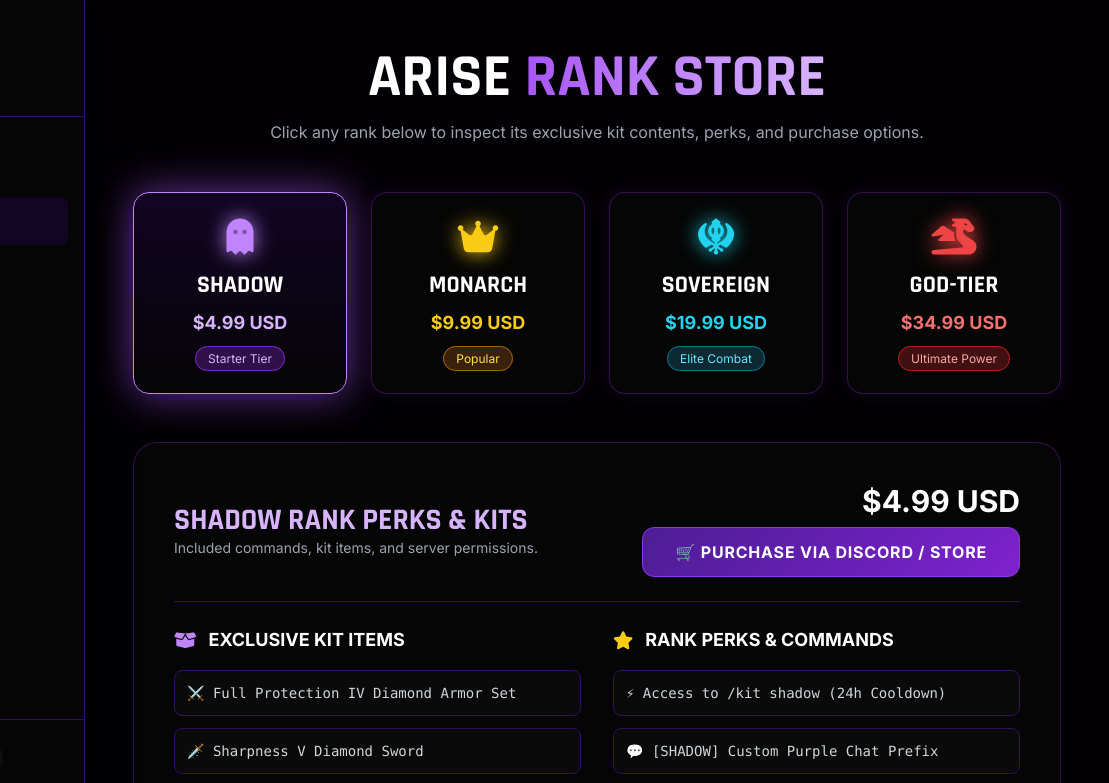
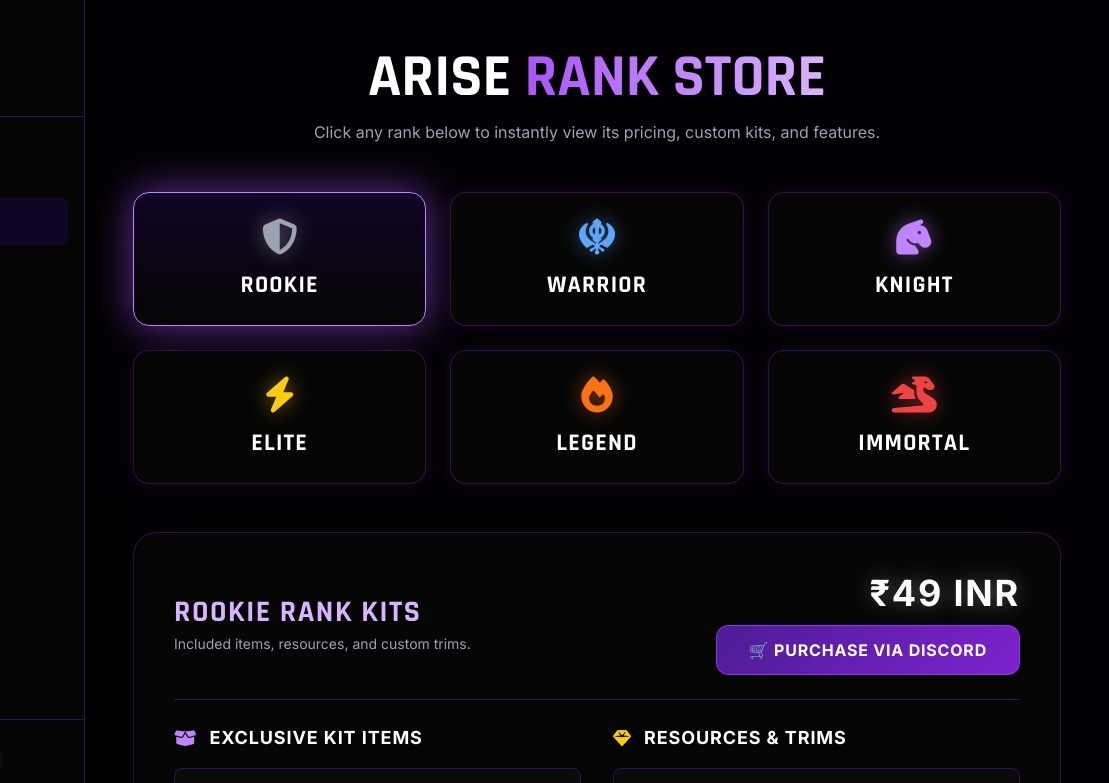
Before and after one commit to abhijitkumar1825-maker/ariseback, a website: page public/ranks.html in a window 1280 px wide. Shown: the top 783 px of the page, 171-1280 px from the left. Drawn offline with nearby package versions, Linux system fonts and the light colour scheme.

Commit message:
updated ranks
Updated rank store page with new rank options and dynamic kit inspector display.

```diff
--- a/public/ranks.html
+++ b/public/ranks.html
@@ -38,6 +38,7 @@
         .rank-card {
             transition: all 0.4s cubic-bezier(0.175, 0.885, 0.32, 1.275);
             cursor: pointer;
+            background: #050505;
         }
         .rank-card:hover {
             transform: translateY(-8px);
@@ -64,6 +65,15 @@
         .sidebar { transition: transform 0.4s ease-in-out; z-index: 50; }
         @media (max-width: 768px) {
             .sidebar-hidden { transform: translateX(-100%); }
+        }
+
+        /* Smooth fade transition for kit inspector */
+        .fade-in {
+            animation: fadeIn 0.4s ease-in;
+        }
+        @keyframes fadeIn {
+            from { opacity: 0; transform: translateY(10px); }
+            to { opacity: 1; transform: translateY(0); }
         }
     </style>
 </head>
@@ -117,66 +127,63 @@
 
             <div class="text-center mb-12">
                 <h1 class="text-4xl md:text-6xl font-extrabold uppercase mb-3">ARISE <span class="text-transparent bg-clip-text bg-gradient-to-r from-[#a855f7] to-[#d8b4fe]">Rank Store</span></h1>
-                <p class="text-gray-400 text-sm md:text-base">Click any rank below to inspect its exclusive kit contents, perks, and purchase options.</p>
+                <p class="text-gray-400 text-sm md:text-base">Click any rank below to instantly view its pricing, custom kits, and features.</p>
             </div>
 
-            <!-- Rank Selection Cards -->
-            <div class="grid grid-cols-1 sm:grid-cols-2 lg:grid-cols-4 gap-6 mb-12">
+            <!-- 6 Rank Selection Cards (Responsive Grid) -->
+            <div class="grid grid-cols-2 md:grid-cols-3 gap-4 md:gap-6 mb-12">
 
-                <!-- Rank 1: SHADOW -->
-                <div onclick="selectRank('shadow')" id="card-shadow" class="rank-card active bg-[#050505] aura-border rounded-2xl p-6 text-center border">
-                    <i class="fas fa-ghost text-4xl text-purple-400 mb-3 drop-shadow-[0_0_10px_#c084fc]"></i>
-                    <h3 class="text-2xl font-bold uppercase text-white">SHADOW</h3>
-                    <p class="text-purple-300 font-bold text-lg my-2">$4.99 USD</p>
-                    <span class="text-xs bg-purple-900/50 text-purple-300 px-3 py-1 rounded-full border border-purple-700">Starter Tier</span>
+                <div onclick="selectRank('rookie')" id="card-rookie" class="rank-card active aura-border rounded-2xl p-4 md:p-6 text-center border">
+                    <i class="fas fa-shield-alt text-3xl md:text-4xl text-gray-400 mb-3 drop-shadow-[0_0_10px_rgba(156,163,175,0.5)]"></i>
+                    <h3 class="text-xl md:text-2xl font-bold uppercase text-white tracking-wider">ROOKIE</h3>
                 </div>
 
-                <!-- Rank 2: MONARCH -->
-                <div onclick="selectRank('monarch')" id="card-monarch" class="rank-card bg-[#050505] aura-border rounded-2xl p-6 text-center border">
-                    <i class="fas fa-crown text-4xl text-yellow-400 mb-3 drop-shadow-[0_0_10px_#facc15]"></i>
-                    <h3 class="text-2xl font-bold uppercase text-white">MONARCH</h3>
-                    <p class="text-yellow-400 font-bold text-lg my-2">$9.99 USD</p>
-                    <span class="text-xs bg-yellow-900/50 text-yellow-300 px-3 py-1 rounded-full border border-yellow-700">Popular</span>
+                <div onclick="selectRank('warrior')" id="card-warrior" class="rank-card aura-border rounded-2xl p-4 md:p-6 text-center border">
+                    <i class="fas fa-khanda text-3xl md:text-4xl text-blue-400 mb-3 drop-shadow-[0_0_10px_rgba(96,165,250,0.5)]"></i>
+                    <h3 class="text-xl md:text-2xl font-bold uppercase text-white tracking-wider">WARRIOR</h3>
                 </div>
 
-                <!-- Rank 3: SOVEREIGN -->
-                <div onclick="selectRank('sovereign')" id="card-sovereign" class="rank-card bg-[#050505] aura-border rounded-2xl p-6 text-center border">
-                    <i class="fas fa-khanda text-4xl text-cyan-400 mb-3 drop-shadow-[0_0_10px_#22d3ee]"></i>
-                    <h3 class="text-2xl font-bold uppercase text-white">SOVEREIGN</h3>
-                    <p class="text-cyan-400 font-bold text-lg my-2">$19.99 USD</p>
-                    <span class="text-xs bg-cyan-900/50 text-cyan-300 px-3 py-1 rounded-full border border-cyan-700">Elite Combat</span>
+                <div onclick="selectRank('knight')" id="card-knight" class="rank-card aura-border rounded-2xl p-4 md:p-6 text-center border">
+                    <i class="fas fa-horse-head text-3xl md:text-4xl text-purple-400 mb-3 drop-shadow-[0_0_10px_rgba(192,132,252,0.5)]"></i>
+                    <h3 class="text-xl md:text-2xl font-bold uppercase text-white tracking-wider">KNIGHT</h3>
                 </div>
 
-                <!-- Rank 4: GOD-TIER -->
-                <div onclick="selectRank('godtier')" id="card-godtier" class="rank-card bg-[#050505] aura-border rounded-2xl p-6 text-center border">
-                    <i class="fas fa-dragon text-4xl text-red-500 mb-3 drop-shadow-[0_0_10px_#ef4444]"></i>
-                    <h3 class="text-2xl font-bold uppercase text-white">GOD-TIER</h3>
-                    <p class="text-red-400 font-bold text-lg my-2">$34.99 USD</p>
-                    <span class="text-xs bg-red-900/50 text-red-300 px-3 py-1 rounded-full border border-red-700">Ultimate Power</span>
+                <div onclick="selectRank('elite')" id="card-elite" class="rank-card aura-border rounded-2xl p-4 md:p-6 text-center border">
+                    <i class="fas fa-bolt text-3xl md:text-4xl text-yellow-400 mb-3 drop-shadow-[0_0_10px_rgba(250,204,21,0.5)]"></i>
+                    <h3 class="text-xl md:text-2xl font-bold uppercase text-white tracking-wider">ELITE</h3>
+                </div>
+
+                <div onclick="selectRank('legend')" id="card-legend" class="rank-card aura-border rounded-2xl p-4 md:p-6 text-center border">
+                    <i class="fas fa-fire text-3xl md:text-4xl text-orange-500 mb-3 drop-shadow-[0_0_10px_rgba(249,115,22,0.5)]"></i>
+                    <h3 class="text-xl md:text-2xl font-bold uppercase text-white tracking-wider">LEGEND</h3>
+                </div>
+
+                <div onclick="selectRank('immortal')" id="card-immortal" class="rank-card aura-border rounded-2xl p-4 md:p-6 text-center border">
+                    <i class="fas fa-dragon text-3xl md:text-4xl text-red-500 mb-3 drop-shadow-[0_0_10px_rgba(239,68,68,0.5)]"></i>
+                    <h3 class="text-xl md:text-2xl font-bold uppercase text-white tracking-wider">IMMORTAL</h3>
                 </div>
 
             </div>
 
             <!-- Dynamic Kit Inspector Display -->
-            <div class="bg-[#050505] aura-border rounded-3xl p-8 md:p-10 border border-purple-900/50 shadow-[0_0_50px_rgba(0,0,0,0.9)]">
+            <div id="inspector-panel" class="bg-[#050505] aura-border rounded-3xl p-8 md:p-10 border border-purple-900/50 shadow-[0_0_50px_rgba(0,0,0,0.9)]">
 
                 <div class="flex flex-col md:flex-row justify-between items-center border-b border-[#2e1065] pb-6 mb-6">
                     <div>
-                        <h2 id="kit-title" class="text-3xl font-bold uppercase text-purple-300">SHADOW RANK PERKS & KITS</h2>
-                        <p class="text-gray-400 text-sm">Included commands, kit items, and server permissions.</p>
+                        <h2 id="kit-title" class="text-3xl font-bold uppercase text-purple-300 tracking-wider"></h2>
+                        <p class="text-gray-400 text-sm mt-1">Included items, resources, and custom trims.</p>
                     </div>
-                    <div class="mt-4 md:mt-0 text-right">
-                        <span id="kit-price" class="text-3xl font-extrabold text-white">$4.99</span>
-                        <a id="buy-btn" href="https://discord.gg/VV3n28DuyN" target="_blank" class="action-btn block mt-2 px-8 py-3 rounded-xl font-bold text-white uppercase tracking-wider text-center">
-                            🛒 Purchase via Discord / Store
+                    <div class="mt-6 md:mt-0 text-center md:text-right">
+                        <span id="kit-price" class="text-4xl font-extrabold text-white tracking-wider drop-shadow-[0_0_10px_rgba(255,255,255,0.3)]"></span>
+                        <a id="buy-btn" href="https://discord.gg/VV3n28DuyN" target="_blank" class="action-btn block mt-3 px-8 py-3 rounded-xl font-bold text-white uppercase tracking-wider text-center">
+                            🛒 Purchase via Discord
                         </a>
                     </div>
                 </div>
 
-                <!-- Features & Kit Contents -->
                 <div class="grid grid-cols-1 md:grid-cols-2 gap-8">
                     <div>
-                        <h4 class="text-lg font-bold text-white mb-4 uppercase flex items-center">
+                        <h4 class="text-lg font-bold text-white mb-4 uppercase flex items-center tracking-wider">
                             <i class="fas fa-box-open text-purple-400 mr-3"></i> Exclusive Kit Items
                         </h4>
                         <ul id="kit-items" class="space-y-3 text-sm text-gray-300 font-mono">
@@ -185,8 +192,8 @@
                     </div>
 
                     <div>
-                        <h4 class="text-lg font-bold text-white mb-4 uppercase flex items-center">
-                            <i class="fas fa-star text-yellow-400 mr-3"></i> Rank Perks & Commands
+                        <h4 class="text-lg font-bold text-white mb-4 uppercase flex items-center tracking-wider">
+                            <i class="fas fa-gem text-yellow-400 mr-3"></i> Resources & Trims
                         </h4>
                         <ul id="kit-perks" class="space-y-3 text-sm text-gray-300 font-mono">
                             <!-- Populated dynamically via JS -->
@@ -199,83 +206,104 @@
         </div>
     </main>
 
-    <!-- JavaScript for Dynamic Rank Inspector & Mobile Nav -->
     <script>
         function toggleSidebar() {
             document.getElementById('sidebar').classList.toggle('sidebar-hidden');
         }
 
-        // Rank Data Configuration
+        // ARISE SMP Exact Rank Data
         const rankData = {
-            shadow: {
-                title: "SHADOW RANK PERKS & KITS",
-                price: "$4.99 USD",
-                buyUrl: "https://discord.gg/VV3n28DuyN",
+            rookie: {
+                title: "ROOKIE RANK KITS",
+                price: "₹49 INR",
                 items: [
-                    "⚔️ Full Protection IV Diamond Armor Set",
-                    "🗡️ Sharpness V Diamond Sword",
-                    "🍎 16x Golden Apples & 2x Enchanted Golden Apples",
-                    "🏹 Power V Bow + 64x Spectral Arrows"
+                    "💎 Diamond Armor (Mending & Unbreaking)",
+                    "⚔️ Diamond Tools (Mending & Unbreaking)"
                 ],
                 perks: [
-                    "⚡ Access to /kit shadow (24h Cooldown)",
-                    "💬 [SHADOW] Custom Purple Chat Prefix",
-                    "🏠 Set up to 5 Player Homes (/sethome)",
-                    "📦 Access to Portable Enderchest (/enderchest)"
+                    "⛏️ 15x Diamonds & 64x Copper Ingots",
+                    "🍎 15x Golden Apples",
+                    "✨ 2x Enchanted Golden Apples",
+                    "🍪 64x Cookies"
                 ]
             },
-            monarch: {
-                title: "MONARCH RANK PERKS & KITS",
-                price: "$9.99 USD",
-                buyUrl: "https://discord.gg/VV3n28DuyN",
+            warrior: {
+                title: "WARRIOR RANK KITS",
+                price: "₹99 INR",
                 items: [
-                    "⚔️ Full Protection IV Netherite Armor Set",
-                    "🗡️ Sharpness V Netherite Sword & Knockback II",
-                    "🍎 32x Golden Apples & 4x Enchanted Golden Apples",
-                    "🎆 64x Fireworks + Elytra Wings"
+                    "💎 Max Diamond Armor Set",
+                    "⚔️ Max Diamond Tools"
                 ],
                 perks: [
-                    "⚡ Access to /kit monarch (24h Cooldown)",
-                    "💬 [MONARCH] Glowing Gold Chat Prefix",
-                    "🏠 Set up to 10 Player Homes",
-                    "🎨 Access to Nickname & Color Codes (/nick)",
-                    "🎒 Portable Workbench & Anvil (/craft, /anvil)"
+                    "⛏️ 32x Diamonds & 64x Copper Ingots",
+                    "🍎 15x Golden Apples",
+                    "✨ 5x Enchanted Golden Apples",
+                    "🍪 64x Cookies",
+                    "🎨 2x Dune Armor Trims"
                 ]
             },
-            sovereign: {
-                title: "SOVEREIGN RANK PERKS & KITS",
-                price: "$19.99 USD",
-                buyUrl: "https://discord.gg/VV3n28DuyN",
+            knight: {
+                title: "KNIGHT RANK KITS",
+                price: "₹169 INR",
                 items: [
-                    "⚔️ Full Prot IV Netherite Armor + Unbreaking III",
-                    "⚔️ Netherite Sword (Sharp VI, Fire Aspect II)",
-                    "🔮 8x Totems of Undying",
-                    "🍎 64x Golden Apples & 8x Enchanted Golden Apples"
+                    "🔥 Netherite Armor (Mending & Unbreaking)",
+                    "⚔️ Netherite Tools (Mending & Unbreaking)"
                 ],
                 perks: [
-                    "⚡ Access to /kit sovereign (12h Cooldown)",
-                    "💬 [SOVEREIGN] Cyan Neon Chat Prefix",
-                    "🕊️ Server Fly Permission in Claimed Land (/fly)",
-                    "🏠 Set up to 20 Player Homes",
-                    "💎 Priority Queue Slot on Server Join"
+                    "⛏️ 42x Diamonds & 64x Copper Ingots",
+                    "🍎 30x Golden Apples",
+                    "✨ 8x Enchanted Golden Apples",
+                    "🍪 64x Cookies",
+                    "🎨 2x Wax Armor Trims"
                 ]
             },
-            godtier: {
-                title: "GOD-TIER RANK PERKS & KITS",
-                price: "$34.99 USD",
-                buyUrl: "https://discord.gg/VV3n28DuyN",
+            elite: {
+                title: "ELITE RANK KITS",
+                price: "₹259 INR",
                 items: [
-                    "👑 Full Perfect Netherite God Armor (Max Enchanted)",
-                    "⚔️ Sung Jinwoo 'Ruler's Hand' Netherite Sword",
-                    "🔮 16x Totems of Undying + Shulker Box Inventory",
-                    "🍎 16x Enchanted Golden Apples (God Apples)"
+                    "🔥 Netherite Armor (Mending & Unbreaking)",
+                    "⚔️ Netherite Tools (Mending & Unbreaking)",
+                    "🧱 2x Netherite Ingots"
                 ],
                 perks: [
-                    "⚡ Access to /kit godtier (12h Cooldown)",
-                    "💬 [GOD-TIER] Dark Aura Animated Rainbow Prefix",
-                    "🕊️ Global Flight Access Across All Survival Worlds",
-                    "🏠 Unlimited Player Homes",
-                    "💎 Reserved VIP Slot (Join full server anytime)"
+                    "⛏️ 50x Diamonds & 64x Copper Ingots",
+                    "🍎 32x Golden Apples",
+                    "✨ 10x Enchanted Golden Apples",
+                    "🍪 64x Cookies",
+                    "🎨 2x Silence Armor Trims"
+                ]
+            },
+            legend: {
+                title: "LEGEND RANK KITS",
+                price: "₹299 INR",
+                items: [
+                    "👑 Max Netherite Armor Set",
+                    "⚔️ Max Netherite Tools",
+                    "🔨 Mace (WB-3 Enchantment)",
+                    "🧱 4x Netherite Ingots"
+                ],
+                perks: [
+                    "⛏️ 64x Diamonds & 64x Copper Ingots",
+                    "🍎 32x Golden Apples",
+                    "✨ 15x Enchanted Golden Apples",
+                    "🍪 64x Cookies",
+                    "🎨 2x Silence & 2x Dune Armor Trims"
+                ]
+            },
+            immortal: {
+                title: "IMMORTAL RANK KITS",
+                price: "₹359 INR",
+                items: [
+                    "👑 Max Netherite Armor Set",
+                    "⚔️ Max Netherite Tools",
+                    "🔨 Mace (Breach WB-3)",
+                    "🕊️ 1x Elytra"
+                ],
+                perks: [
+                    "⛏️ 64x Diamonds & 64x Copper Ingots",
+                    "🍎 64x Golden Apples",
+                    "✨ 20x Enchanted Golden Apples",
+                    "🎨 4x Silence & 2x Dune Armor Trims"
                 ]
             }
         };
@@ -287,24 +315,29 @@
             // Highlight selected card
             document.getElementById(`card-${rankKey}`).classList.add('active');
 
+            // Trigger fade animation
+            const panel = document.getElementById('inspector-panel');
+            panel.classList.remove('fade-in');
+            void panel.offsetWidth; // Trigger reflow to restart animation
+            panel.classList.add('fade-in');
+
             const rank = rankData[rankKey];
 
             // Update Title and Price
             document.getElementById('kit-title').innerText = rank.title;
             document.getElementById('kit-price').innerText = rank.price;
-            document.getElementById('buy-btn').href = rank.buyUrl;
 
             // Render Items
             const itemsList = document.getElementById('kit-items');
-            itemsList.innerHTML = rank.items.map(item => `<li class="bg-[#0a0a0a] p-3 rounded-lg border border-[#2e1065]">${item}</li>`).join('');
+            itemsList.innerHTML = rank.items.map(item => `<li class="bg-[#0a0a0a] p-3 rounded-lg border border-[#2e1065] shadow-[0_0_10px_rgba(0,0,0,0.5)]">${item}</li>`).join('');
 
-            // Render Perks
+            // Render Perks / Resources
             const perksList = document.getElementById('kit-perks');
-            perksList.innerHTML = rank.perks.map(perk => `<li class="bg-[#0a0a0a] p-3 rounded-lg border border-[#2e1065]">${perk}</li>`).join('');
+            perksList.innerHTML = rank.perks.map(perk => `<li class="bg-[#0a0a0a] p-3 rounded-lg border border-[#2e1065] shadow-[0_0_10px_rgba(0,0,0,0.5)]">${perk}</li>`).join('');
         }
 
         // Initialize with default rank
-        selectRank('shadow');
+        selectRank('rookie');
     </script>
 </body>
 </html>
```
